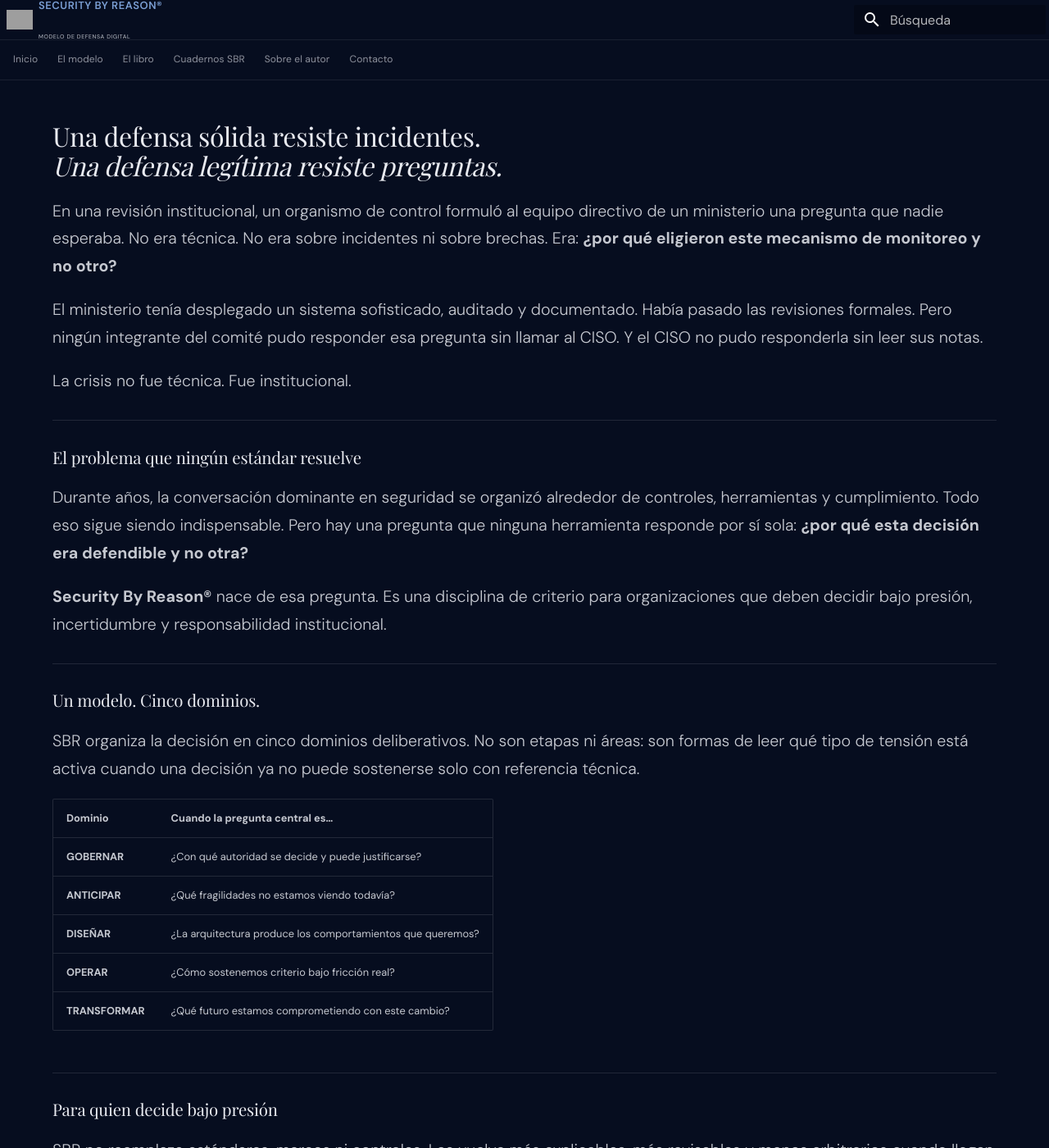
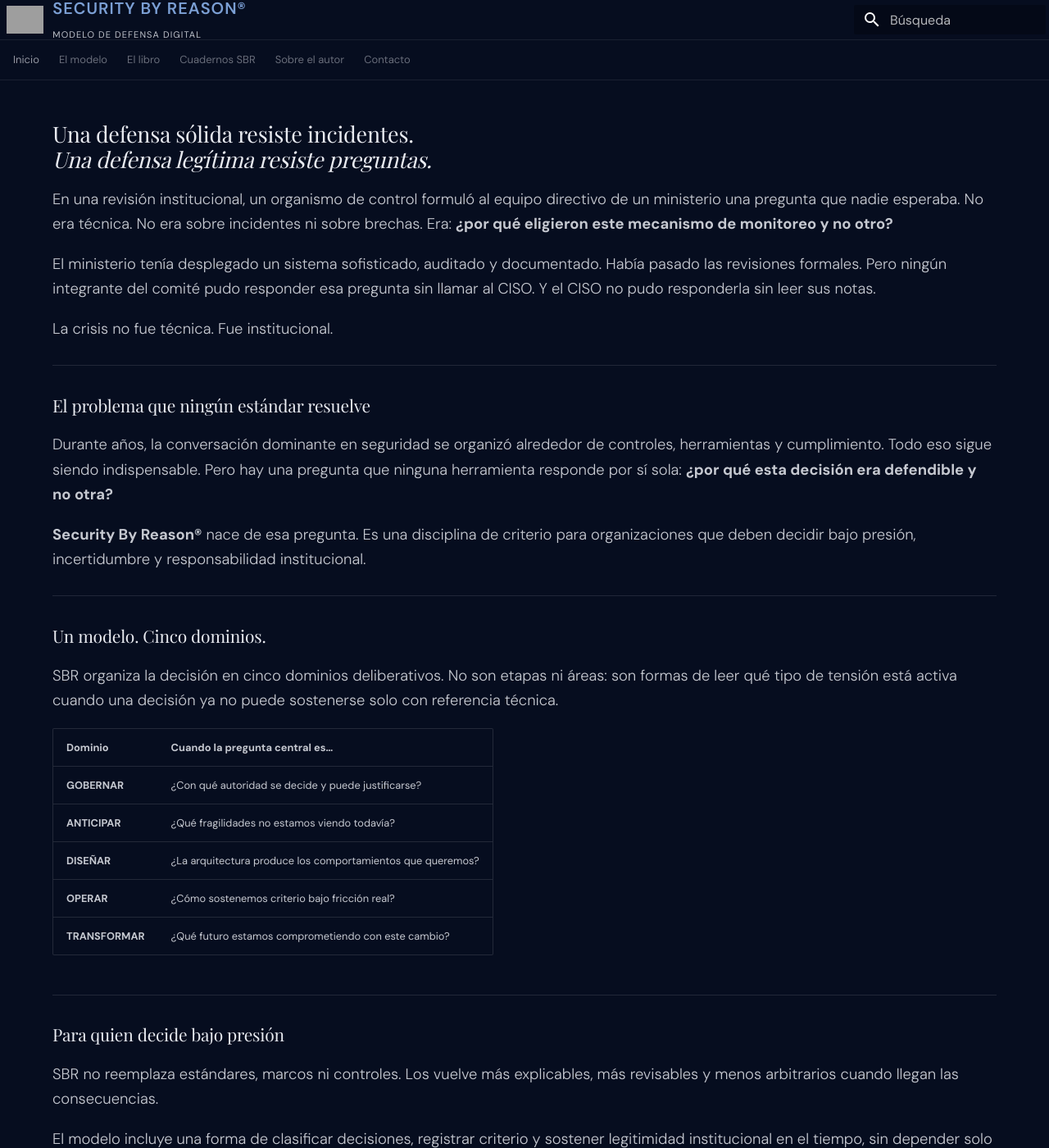
Before and after one commit to danielsasia/sbr-site, an MkDocs documentation site: the page built from docs/index.md, in a window 1280 px wide and 1400 px high. Shown: the whole window at 82% size. Built offline with MkDocs 1.6.1 and Material for MkDocs 9.7.7, drawn with Linux system fonts in a browser that asks for light colours; some web fonts are replaced; grey boxes are pictures that could not be loaded.

Commit message:
Update extra.css

```diff
--- a/docs/stylesheets/extra.css
+++ b/docs/stylesheets/extra.css
@@ -3,8 +3,8 @@
 [data-md-color-scheme="slate"] {
   --md-default-bg-color: #060d1f;
   --md-default-fg-color: #e8eaf0;
-  --md-default-fg-color--light: rgba(232, 234, 240, 0.55);
-  --md-default-fg-color--lighter: rgba(232, 234, 240, 0.30);
+  --md-default-fg-color--light: rgba(232,234,240,.55);
+  --md-default-fg-color--lighter: rgba(232,234,240,.30);
   --md-typeset-color: #e8eaf0;
   --md-accent-fg-color: #7b9fd4;
 }
@@ -16,293 +16,198 @@
 .md-content,
 .md-sidebar,
 .md-sidebar__scrollwrap,
-.md-sidebar__inner {
-  background: #060d1f !important;
+.md-sidebar__inner{
+  background:#060d1f !important;
 }
 
 /* HEADER */
 
-.md-header {
-  background: #060d1f !important;
-  box-shadow: none !important;
-  border-bottom: 0.5px solid rgba(255,255,255,0.08) !important;
+.md-header{
+  background:#060d1f !important;
+  box-shadow:none !important;
+  border-bottom:.5px solid rgba(255,255,255,.08) !important;
 }
 
 .md-header__button,
-.md-header__button * {
-  color: #e8eaf0 !important;
+.md-header__button *{
+  color:#e8eaf0 !important;
 }
 
-.md-header__button.md-logo {
-  display: flex !important;
-  align-items: center !important;
-  margin-right: 0.35rem !important;
-  padding: 0 !important;
+.md-header__button.md-logo{
+  display:flex !important;
+  align-items:center !important;
+  margin-right:.55rem !important;
+  padding:0 !important;
 }
 
 .md-header__button.md-logo img,
-.md-header__button.md-logo svg {
-  display: block !important;
-  height: 24px !important;
-  width: auto !important;
-  max-height: 24px !important;
+.md-header__button.md-logo svg{
+  display:block !important;
+  height:34px !important;
+  width:auto !important;
+  max-height:34px !important;
 }
 
 .md-header__title,
-.md-header__title * {
-  font-family: 'DM Sans', sans-serif !important;
-  color: #7b9fd4 !important;
+.md-header__title *{
+  font-family:'DM Sans',sans-serif !important;
+  color:#7b9fd4 !important;
 }
 
-.md-header__title {
-  display: flex !important;
-  flex-direction: column !important;
-  align-items: flex-start !important;
-  justify-content: center !important;
-  line-height: 1 !important;
-  margin-left: 0 !important;
+.md-header__title{
+  display:flex !important;
+  flex-direction:column !important;
+  align-items:flex-start !important;
+  justify-content:center !important;
+  line-height:1.02 !important;
+  margin-left:0 !important;
 }
 
-.md-header__ellipsis {
-  max-width: none !important;
+.md-header__ellipsis{
+  max-width:none !important;
 }
 
-.md-header__topic:first-child {
-  font-size: 13px !important;
-  font-weight: 600 !important;
-  letter-spacing: 0.04em !important;
-  text-transform: uppercase !important;
-  line-height: 1 !important;
+.md-header__topic:first-child{
+  font-size:20px !important;
+  font-weight:600 !important;
+  letter-spacing:.05em !important;
+  text-transform:uppercase !important;
+  line-height:1 !important;
 }
 
-.md-header__title::after {
-  content: "MODELO DE DEFENSA DIGITAL";
-  display: block;
-  font-family: 'DM Sans', sans-serif !important;
-  font-size: 7px !important;
-  font-weight: 400 !important;
-  letter-spacing: 0.08em !important;
-  text-transform: uppercase !important;
-  color: rgba(232,234,240,0.82) !important;
-  margin-top: 3px !important;
-  line-height: 1 !important;
+.md-header__title::after{
+  content:"MODELO DE DEFENSA DIGITAL";
+  display:block;
+  font-family:'DM Sans',sans-serif !important;
+  font-size:11px !important;
+  font-weight:400 !important;
+  letter-spacing:.10em !important;
+  text-transform:uppercase !important;
+  color:rgba(232,234,240,.82) !important;
+  margin-top:4px !important;
+  line-height:1 !important;
 }
 
 /* TABS */
 
-.md-tabs {
-  background: #060d1f !important;
-  border-bottom: 0.5px solid rgba(255,255,255,0.08) !important;
+.md-tabs{
+  background:#060d1f !important;
+  border-bottom:.5px solid rgba(255,255,255,.08) !important;
 }
 
-.md-tabs__link {
-  font-family: 'DM Sans', sans-serif !important;
-  font-size: 12px !important;
-  letter-spacing: 0.01em !important;
-  color: rgba(232,234,240,0.60) !important;
-  opacity: 1 !important;
+.md-tabs__link{
+  font-family:'DM Sans',sans-serif !important;
+  font-size:13px !important;
+  color:rgba(232,234,240,.62) !important;
 }
 
 .md-tabs__link--active,
-.md-tabs__link:hover {
-  color: #7b9fd4 !important;
+.md-tabs__link:hover{
+  color:#7b9fd4 !important;
 }
 
 /* SIDEBAR */
 
-.md-sidebar {
-  background: #060d1f !important;
+.md-sidebar{
+  background:#060d1f !important;
 }
 
 .md-nav__title,
-.md-nav__link {
-  font-family: 'DM Sans', sans-serif !important;
-  font-size: 13px !important;
-  color: rgba(232,234,240,0.50) !important;
+.md-nav__link{
+  font-family:'DM Sans',sans-serif !important;
+  font-size:13px !important;
+  color:rgba(232,234,240,.52) !important;
 }
 
 .md-nav__link--active,
-.md-nav__link:hover {
-  color: #7b9fd4 !important;
+.md-nav__link:hover{
+  color:#7b9fd4 !important;
 }
 
 /* CONTENT */
 
-.md-typeset {
-  font-family: 'DM Sans', sans-serif !important;
-  font-weight: 300 !important;
-  font-size: 0.98rem !important;
-  color: rgba(232,234,240,0.85) !important;
-  line-height: 1.72 !important;
+.md-typeset{
+  font-family:'DM Sans',sans-serif !important;
+  font-weight:300 !important;
+  font-size:.92rem !important;
+  color:rgba(232,234,240,.85) !important;
+  line-height:1.65 !important;
 }
 
 .md-typeset h1,
 .md-typeset h2,
-.md-typeset h3 {
-  font-family: 'Playfair Display', serif !important;
-  font-weight: 400 !important;
-  color: #e8eaf0 !important;
+.md-typeset h3{
+  font-family:'Playfair Display',serif !important;
+  font-weight:400 !important;
+  color:#e8eaf0 !important;
 }
 
-.md-typeset h1 {
-  font-size: 1.55rem !important;
-  line-height: 1.14 !important;
-  letter-spacing: -0.01em !important;
-  margin-bottom: 0.9rem !important;
+.md-typeset h1,
+.md-main__inner .md-content h1{
+  font-size:1.35rem !important;
+  line-height:1.14 !important;
+  margin-bottom:.8rem !important;
 }
 
-.md-main__inner .md-content h1 {
-  font-size: 1.6rem !important;
-  line-height: 1.14 !important;
+.md-typeset h2{
+  font-size:1.05rem !important;
 }
 
-.md-typeset h2 {
-  font-size: 1.02rem !important;
-  line-height: 1.22 !important;
+.md-typeset h3{
+  font-size:.95rem !important;
 }
 
-.md-typeset h3 {
-  font-size: 0.95rem !important;
-  line-height: 1.24 !important;
+.md-typeset p,
+.md-typeset li{
+  font-size:.92rem !important;
 }
 
 .md-typeset a,
 .md-content a,
-.md-nav a {
-  color: #7b9fd4 !important;
+.md-nav a{
+  color:#7b9fd4 !important;
 }
 
 .md-typeset a:hover,
 .md-content a:hover,
-.md-nav a:hover {
-  color: #e8eaf0 !important;
-}
-
-.md-typeset blockquote {
-  font-family: 'Playfair Display', serif !important;
-  border-left: 2px solid #7b9fd4 !important;
-  color: rgba(232,234,240,0.85) !important;
-  font-size: 1rem !important;
-  font-style: italic !important;
+.md-nav a:hover{
+  color:#e8eaf0 !important;
 }
 
 /* FOOTER */
 
 .md-footer,
 .md-footer-meta,
-.md-footer__inner {
-  background: #060d1f !important;
+.md-footer__inner{
+  background:#060d1f !important;
 }
 
-.md-footer {
-  border-top: 0.5px solid rgba(255,255,255,0.08) !important;
+.md-footer{
+  border-top:.5px solid rgba(255,255,255,.08) !important;
 }
 
-.md-social {
-  display: none !important;
+.md-social{
+  display:none !important;
 }
 
-.md-footer-copyright {
-  font-family: 'DM Sans', sans-serif !important;
-  font-size: 12px !important;
-  color: rgba(232,234,240,0.20) !important;
+.md-footer-copyright{
+  font-family:'DM Sans',sans-serif !important;
+  font-size:11px !important;
+  color:rgba(232,234,240,.20) !important;
 }
 
 /* LAYOUT */
 
-.md-grid {
-  max-width: 1320px !important;
+.md-grid{
+  max-width:1320px !important;
 }
 
-.md-content {
-  max-width: 100% !important;
+.md-content{
+  max-width:100% !important;
 }
 
-.md-content__inner {
-  max-width: 100% !important;
-  padding-left: 2.4rem !important;
-  padding-right: 2.4rem !important;
+.md-content__inner{
+  max-width:100% !important;
+  padding-left:2.4rem !important;
+  padding-right:2.4rem !important;
 }
-
-/* RESPONSIVE */
-
-@media screen and (max-width: 1024px) {
-  .md-header__topic:first-child {
-    font-size: 12px !important;
-  }
-
-  .md-header__title::after {
-    font-size: 6.5px !important;
-  }
-
-  .md-main__inner .md-content h1,
-  .md-typeset h1 {
-    font-size: 1.45rem !important;
-  }
-
-  .md-content__inner {
-    padding-left: 2rem !important;
-    padding-right: 2rem !important;
-  }
-}
-
-@media screen and (max-width: 768px) {
-  .md-header__topic:first-child {
-    font-size: 11px !important;
-    letter-spacing: 0.03em !important;
-  }
-
-  .md-header__title::after {
-    font-size: 6px !important;
-    letter-spacing: 0.06em !important;
-  }
-
-  .md-main__inner .md-content h1,
-  .md-typeset h1 {
-    font-size: 1.34rem !important;
-    line-height: 1.16 !important;
-  }
-
-  .md-typeset h2 {
-    font-size: 0.98rem !important;
-  }
-
-  .md-content__inner {
-    padding-left: 1.2rem !important;
-    padding-right: 1.2rem !important;
-  }
-}
-
-@media screen and (max-width: 480px) {
-  .md-header__button.md-logo img,
-  .md-header__button.md-logo svg {
-    height: 20px !important;
-    max-height: 20px !important;
-  }
-
-  .md-header__topic:first-child {
-    font-size: 10px !important;
-    letter-spacing: 0.02em !important;
-  }
-
-  .md-header__title::after {
-    font-size: 5.5px !important;
-    letter-spacing: 0.04em !important;
-    margin-top: 2px !important;
-  }
-
-  .md-main__inner .md-content h1,
-  .md-typeset h1 {
-    font-size: 1.22rem !important;
-    line-height: 1.18 !important;
-  }
-
-  .md-typeset h2 {
-    font-size: 0.95rem !important;
-  }
-
-  .md-content__inner {
-    padding-left: 1rem !important;
-    padding-right: 1rem !important;
-  }
-}
```
